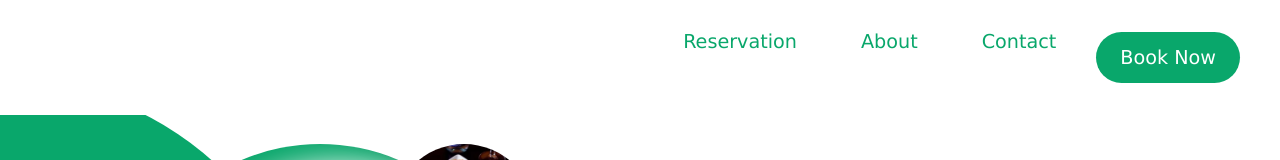
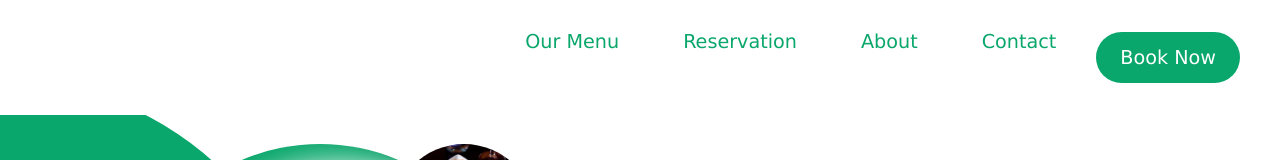
Before and after one commit to MareikeW/restaurant-project, a React (Create React App) app: page / in a window 1280 px wide. Shown: the top 160 px of the page. Built offline with nearby package versions, Linux system fonts and the light colour scheme; grey boxes are pictures that could not be loaded.

Commit message:
updated Navigation.js

```diff
--- a/src/components/homepage/Navigation.js
+++ b/src/components/homepage/Navigation.js
@@ -9,6 +9,7 @@ export default function Navigation(){
       <div className="logo"></div>
          <nav className="navigation main--navigation">
       <ul className="navigation__list">
+         <li className="navigation__item"><a href="/menu" className="navigation__item-link">our menu</a></li>
          <li className="navigation__item"><a href="/reservation" className="navigation__item-link">Reservation</a></li>
          <li className="navigation__item"><a href="/about" className="navigation__item-link ">About</a></li>
          <li className="navigation__item"><a href="/contact" className="navigation__item-link">contact</a></li>
```
